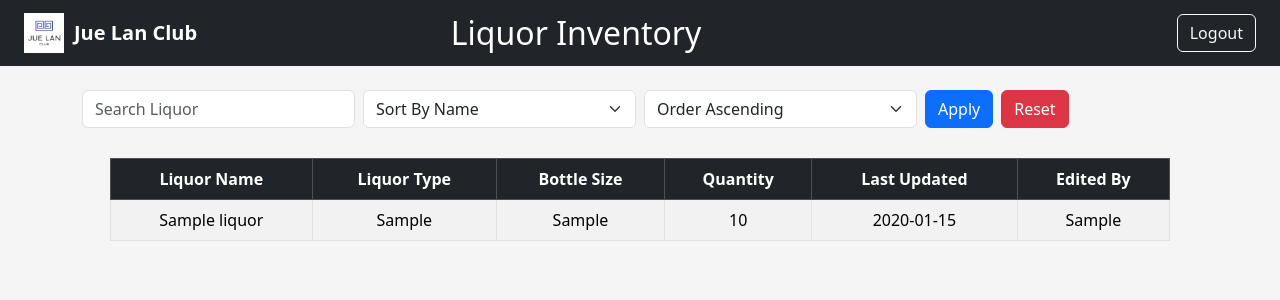
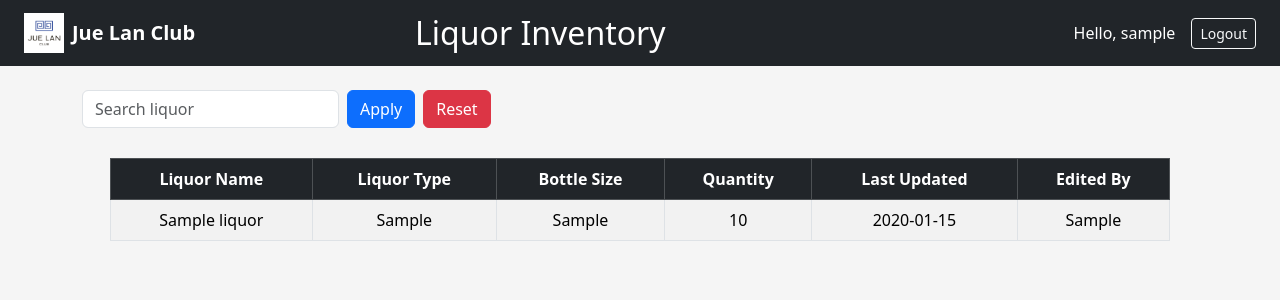
Before and after one commit to davidalevargas7/Jue-Lan-Liquor-Inventory, a Flask app: page / in a window 1280 px wide. Shown: the top 300 px of the page. Run offline with Flask 3, Linux system fonts and the light colour scheme; a user stored in the database is signed in; tables that the repository leaves empty hold one stand-in row (values such as "Sample post").

Commit message:
Cosmetic Update

```diff
--- a/templates/index.html
+++ b/templates/index.html
@@ -46,52 +46,52 @@
 
 <nav class="navbar navbar-expand-lg navbar-dark bg-dark px-4">
     <a class="navbar-brand d-flex align-items-center" href="#">
-        <img src="{{ url_for('static', filename='jue_lan_club_logo.png') }}" alt="Jue Lan Club Logo" style="height: 40px;">
+        <img src="{{ url_for('static', filename='jue_lan_club_logo.png') }}" alt="Logo" style="height: 40px;" class="me-2">
         <span class="fw-bold text-white">Jue Lan Club</span>
     </a>
     <div class="mx-auto">
         <h2 class="text-white text-center mb-0">Liquor Inventory</h2>
     </div>
-    <div class="ms-auto">
-        <a href="{{ url_for('logout') }}" class="btn btn-outline-light">Logout</a>
+    <div class="ms-auto d-flex align-items-center gap-3">
+        <span class="text-white">Hello, {{ current_user.username }}</span>
+        <a href="{{ url_for('logout') }}" class="btn btn-outline-light btn-sm">Logout</a>
     </div>
 </nav>
 
 <div class="container mt-4">
-    <form class="row g-2 mb-4" method="GET" action="{{ url_for('index') }}">
-        <div class="col-md-3">
-            <input type="text" name="search" placeholder="Search Liquor" class="form-control" value="{{ search_query }}">
-        </div>
-        <div class="col-md-3">
-            <select name="sort_by" class="form-select">
-                <option value="name" {% if sort_by == 'name' %}selected{% endif %}>Sort By Name</option>
-                <option value="type" {% if sort_by == 'type' %}selected{% endif %}>Sort By Type</option>
-                <option value="quantity" {% if sort_by == 'quantity' %}selected{% endif %}>Sort By Quantity</option>
-            </select>
-        </div>
-        <div class="col-md-3">
-            <select name="order" class="form-select">
-                <option value="asc" {% if order == 'asc' %}selected{% endif %}>Order Ascending</option>
-                <option value="desc" {% if order == 'desc' %}selected{% endif %}>Order Descending</option>
-            </select>
-        </div>
-        <div class="col-md-3 d-flex gap-2">
-            <button type="submit" class="btn btn-primary">Apply</button>
+    <div class="d-flex justify-content-between align-items-center flex-wrap mb-3">
+        <form class="d-flex" method="GET" action="{{ url_for('index') }}">
+            <input class="form-control me-2" type="search" placeholder="Search liquor" name="search" value="{{ search_query }}">
+            <input type="hidden" name="sort_by" value="{{ sort_by }}">
+            <input type="hidden" name="order" value="{{ order }}">
+            <button class="btn btn-primary me-2" type="submit">Apply</button>
             <a href="{{ url_for('index') }}" class="btn btn-danger">Reset</a>
+        </form>
         {% if current_user.role == 'editor' %}
-                <a href="{{ url_for('add_liquor') }}" class="btn btn-success">Add New Liquor</a>
+            <a href="{{ url_for('add_liquor') }}" class="btn btn-success mt-2 mt-md-0">Add New Liquor</a>
         {% endif %}
     </div>
-    </form>
 
     <div class="table-container">
         <table class="table table-bordered table-striped text-center align-middle">
             <thead class="table-dark">
                 <tr>
-                    <th>Liquor Name</th>
-                    <th>Liquor Type</th>
+                    <th>
+                        <a href="{{ url_for('index', search=search_query, sort_by='name', order='asc' if order == 'desc' else 'desc') }}" class="text-white text-decoration-none">
+                            Liquor Name
+                        </a>
+                    </th>
+                    <th>
+                        <a href="{{ url_for('index', search=search_query, sort_by='type', order='asc' if order == 'desc' else 'desc') }}" class="text-white text-decoration-none">
+                            Liquor Type
+                        </a>
+                    </th>
                     <th>Bottle Size</th>
-                    <th>Quantity</th>
+                    <th>
+                        <a href="{{ url_for('index', search=search_query, sort_by='quantity', order='asc' if order == 'desc' else 'desc') }}" class="text-white text-decoration-none">
+                            Quantity
+                        </a>
+                    </th>
                     <th>Last Updated</th>
                     <th>Edited By</th>
                     {% if current_user.role == 'editor' %}
@@ -108,7 +108,7 @@
                     <td>{{ liquor.bottle_size }}</td>
                     <td>{{ liquor.quantity }}</td>
                     <td>{{ liquor.last_updated }}</td>
-                    <td>{{ liquor.edited_by }}</td>
+                    <td>{{ liquor.edited_by or '' }}</td>
                     {% if current_user.role == 'editor' %}
                         <td>
                             <a href="{{ url_for('edit_liquor', liquor_id=liquor.id) }}" class="btn btn-edit btn-sm">Edit</a>
```
Lines whose indentation alone changed are shown as unchanged.
